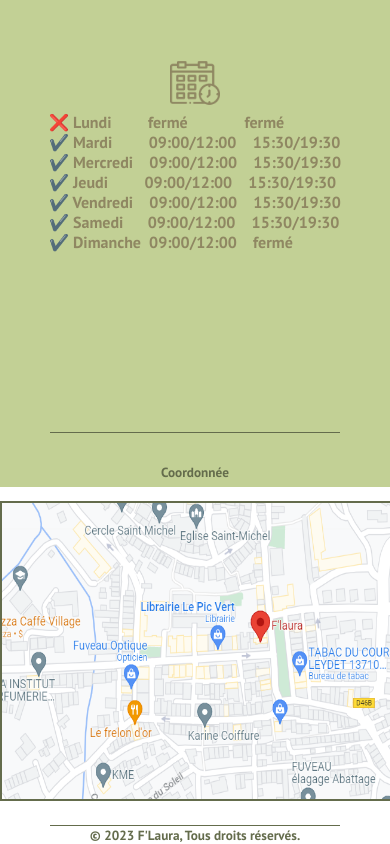
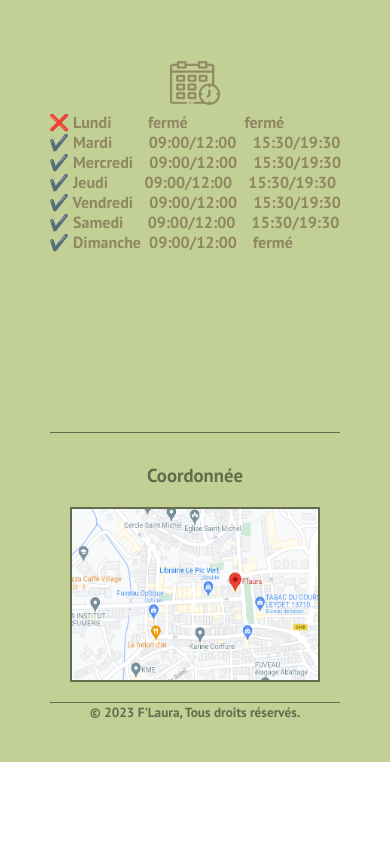
Before and after one commit to Pauljjjj/Flaura_React, a React (Create React App) app: page / in a window 390 px wide. Shown: the part 1627-2471 px from the top of the page. After the commit the page ends 2389 px from the top, so only its background shows below. Built offline with nearby package versions, Linux system fonts and the light colour scheme.

Commit message:
react map

```diff
--- a/src/components/CSS/Accueil.css
+++ b/src/components/CSS/Accueil.css
@@ -214,21 +214,54 @@ h2 {
     margin-top: 100px;
 }
 
-.map{
-    text-align: center;
-}
-
 .map img{
     border: 2px solid #646C4C;
 }
 
+.map{
+    width: 400px;
+    height: 300px;
+    overflow: hidden;
+    align-items: center;
+    border: 2px solid #646C4C;
+}
 .coordonnee{
     margin-top: 30px;
     color: #646C4C;
     margin-bottom: 20px;
+    text-align: center;
+}
+.map::selection {
+    background: none;
 }
 
+.map img {
+    width: 100%;
+    height: 100%;
+    -webkit-transition: all 1s ease;
+    transition: all 1s ease;
+    border: none;
+}
+
+.map img:hover {
+    cursor: zoom-in;
+    width: 100%;
+    -webkit-transform: scale(1.8);
+    transform: scale(1.8);
+}
+
+.map img::selection {
+    background: none;
+}
+
+.center{
+    margin-left: 560px;
+}
 @media screen and (max-width:680px) {
+    .map img {
+        width: 250px;
+        height: 175px;
+    }
     .Flaura img{
         display: flex;
         justify-content: center;
@@ -245,7 +278,7 @@ h2 {
     .footer {
         border-top: 3px solid #646C4C;
         margin-top: 900px;
-        height: 1000px;
+        height: 1275px;
         background-color: #c2d095;
     }
 
@@ -277,4 +310,18 @@ h2 {
         align-items: center;
         margin-top: -90px;
     }
+    .Flaura img:hover {
+        outline-offset: -55px;
+        transition: 0.5s ease;
+    }
+    .map {
+        width: 250px;
+        height: 175px;
+        overflow: hidden;
+        align-items: center;
+        border: 2px solid #646C4C;
+    }
+    .center {
+        margin-left: 70px;
+    }
 }
--- a/src/components/pages/Accueil.js
+++ b/src/components/pages/Accueil.js
@@ -101,10 +101,12 @@ export default function Accueil() {
             <p className='text-title2'>✔️ Dimanche&nbsp;&nbsp;09:00/12:00&nbsp;&nbsp;&nbsp;&nbsp;fermé</p>
           </ul>
         </div>
-        <div className='map'>
-          <div className='divider2'></div>
-          <h5 className='coordonnee'> Coordonnée </h5>
-          <img src={map} width={400} height={300} alt="" className='map'/>
+        <div className='divider2'></div>
+        <h3 className='coordonnee'> Coordonnée </h3>
+        <div className='center'>
+          <div className='map'>
+            <img src={map} width={400} height={300} alt="" className='map'/>
+          </div>
         </div>
         <div className='divider3'></div>
         <h5 className="copyright">&copy; 2023 F'Laura, Tous droits réservés.</h5>
```
